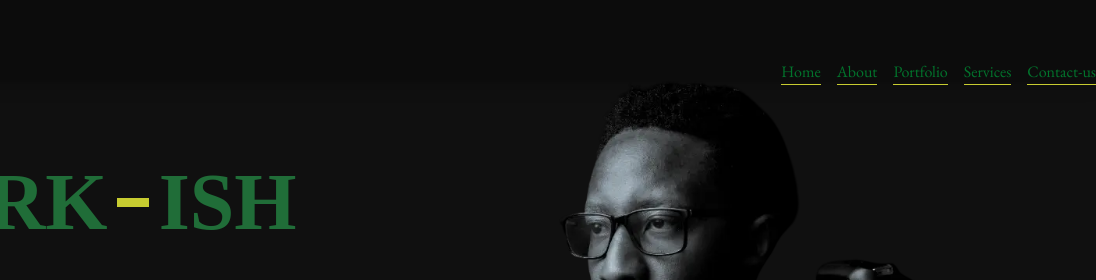
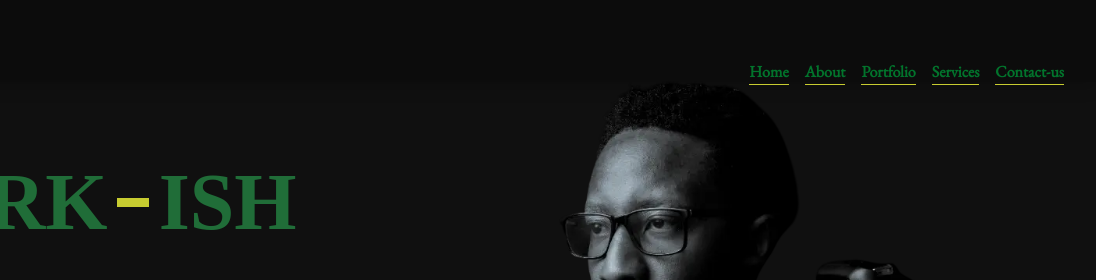
Before and after one commit to STARWEB-com/Dark-ish-Photography-Website, a plain HTML site: page index.html in a window 1280 px wide. Shown: the top 280 px of the page, 184-1280 px from the left. Drawn offline with nearby package versions, Linux system fonts and the light colour scheme.

Commit message:
fix navbarwidth and left overflow

```diff
--- a/tan.css
+++ b/tan.css
@@ -56,6 +56,7 @@ nav{
 .nav_header {
    padding: 0.15rem 0.5rem !important;
    width: 100%;
+   margin: 0 auto;
    display: flex;
    align-items: center;
    justify-content: space-between;
@@ -68,7 +69,7 @@ nav .menu_btn{
 }
 
 .menu_btn i {
-  font-size: 1.8rem;
+  font-size: 1.4rem;
   cursor: pointer;
 }
 
@@ -78,21 +79,22 @@ nav .menu_btn{
    right: 0;
    display: none;
    flex-direction: column;
-   gap: 1.5rem;
+   gap: 1rem;
   padding: 0.5rem 1rem;
    background-color: rgba(0,0,0,0.65);
    border-radius: 5px;
    z-index: 10;
-  transition: all 0.3s ease;
+  transition: all 0.1s ease;
 }
 
 .navigation.open {display: flex; }
 
 .navigation a {
     color: #02742c;
-    font-weight: 500;
+    font-weight: 700;
+
     text-align: right;
-    transition: color 0.3s;}
+    transition: color 0.1s;}
 
 .navigation a:hover {color: white;}
 
@@ -424,6 +426,7 @@ margin-top: 5rem;}
   margin-bottom: 1rem;
   outline: none;
   border: none;
+  color: white;
   background-color: transparent;
   border-bottom:2.5px solid #02742c ;
 border-radius: 10px;}
@@ -712,13 +715,11 @@ nav {
     justify-content: space-between;
  padding: 0.2rem 0.5rem;   }
 
-.nav_links {
-    display: flex;
+  .navigation {color: #02742c;
+  display: flex;
     align-items: center;
     gap: 1rem;
-    margin-bottom: 0;}
-
-  .navigation a{color: #02742c; }
+    margin-right: 2rem; }
 
   .navigation a:hover {
     color: #fff;
```
